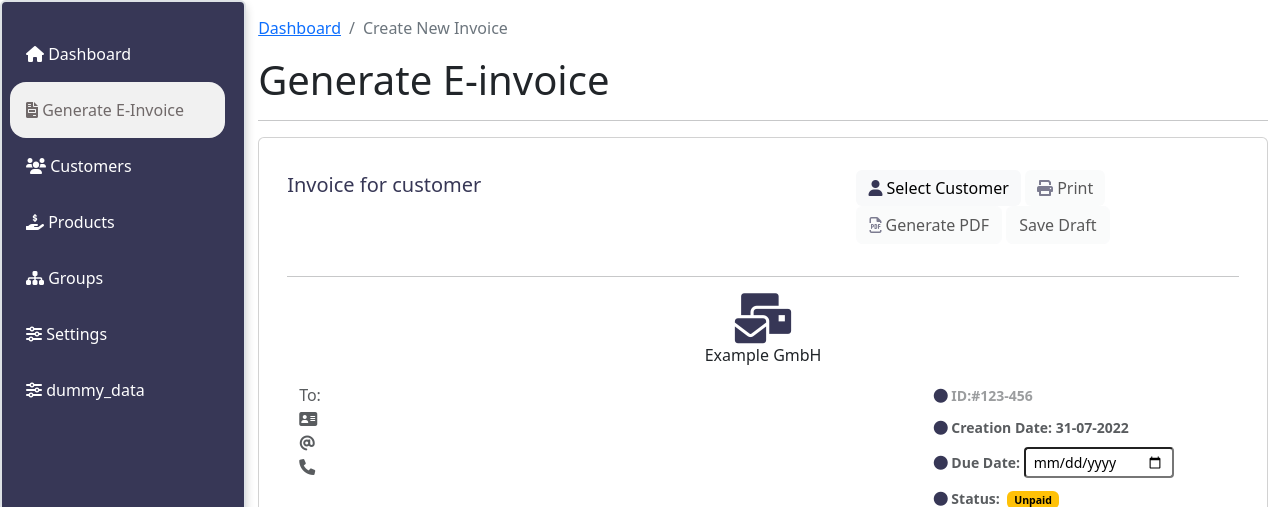
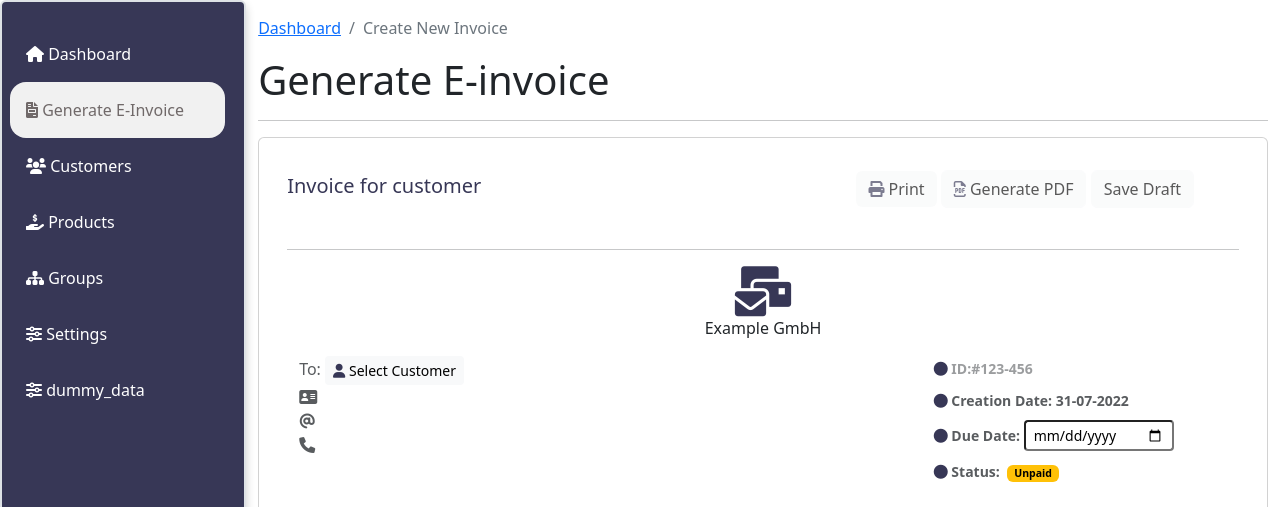
Before and after one commit to NikhilRaikar17/e-invoice, a Flask app: page /generate_invoice in a window 1280 px wide. Shown: the part 60-567 px from the top of the page. Run offline with Flask 2, Linux system fonts and the light colour scheme; a user stored in the database is signed in; data that the repository does not hold is empty; some libraries are stand-ins or nearby versions.

Commit message:
changed js for selecting customer

```diff
--- a/e_invoice/templates/invoice_generator.html
+++ b/e_invoice/templates/invoice_generator.html
@@ -17,7 +17,7 @@
                     </div>
                     <div class="col-xl-5 float-end">
 
-                        <button  class="btn btn-light text-capitalize border-0"
+                        <!-- <button  class="btn btn-light text-capitalize border-0"
                             data-toggle="modal"
                             data-title="Add"
                             data-target="#select-customer"
@@ -25,7 +25,7 @@
                             >
                             <i class="fa-solid fa-user" style="color: #373756;"></i>
                             Select Customer
-                        </button>
+                        </button> -->
 
                         <button  class="btn btn-light text-capitalize border-0"
                                 data-mdb-ripple-color="dark"
@@ -73,7 +73,17 @@
                     <div class="row">
                         <div class="col-xl-8">
                             <ul class="list-unstyled" id="sender_information">
-                                <li class="text-muted" id="customers-name">To: <span style="color:#373756 ;"></span></li>
+                                <li class="text-muted" id="customers-name">To:
+                                    <button  class="btn btn-sm btn-light text-capitalize border-0"
+                                        data-toggle="modal"
+                                        data-title="Add"
+                                        data-target="#select-customer"
+                                        data-mdb-ripple-color="dark"
+                                        >
+                                        <i class="fa-solid fa-user" style="color: #373756;"></i>
+                                        Select Customer
+                                    </button>
+                                </li>
                                 <li class="text-muted" id="address"><i class="fa-solid fa-address-card"></i></li>
                                 <li class="text-muted" id="email"><i class="fa-solid fa-at"></i></li>
                                 <li class="text-muted" id="phone_number"><i class="fas fa-phone"> &nbsp;</i></li>
@@ -314,6 +324,24 @@
                     }
                 });
             }
+            if (selected_value == '-1') {
+                cust_name.childNodes[1].innerHTML = `<button  class="btn btn-sm btn-light text-capitalize border-0"
+                                                        data-toggle="modal"
+                                                        data-title="Add"
+                                                        data-target="#select-customer"
+                                                        data-mdb-ripple-color="dark"
+                                                        >
+                                                        <i class="fa-solid fa-user" style="color: #373756;"></i>
+                                                        Select Customer
+                                                    </button>`;
+                address.innerHTML = `<i class="fa-solid fa-address-card"></i>`
+                email.innerHTML = `<i class="fa-solid fa-at"></i>`
+                phone_number.innerHTML = `<i class="fas fa-phone"></i>`
+                add_products.disabled = true;
+                print.disabled = true;
+                export_file.disabled = true;
+
+            }
         }
 
         function update_table_with_products(){
```
